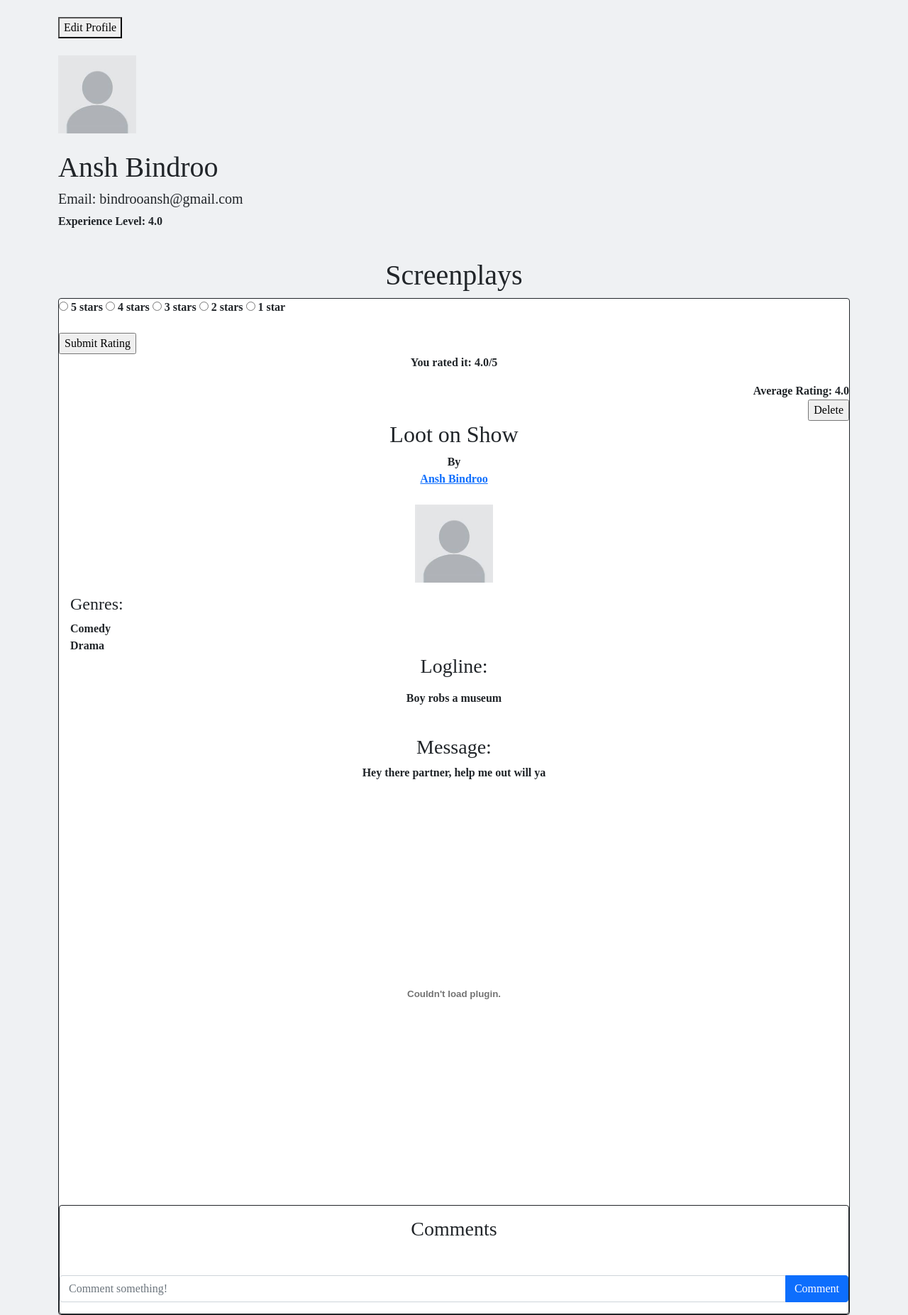
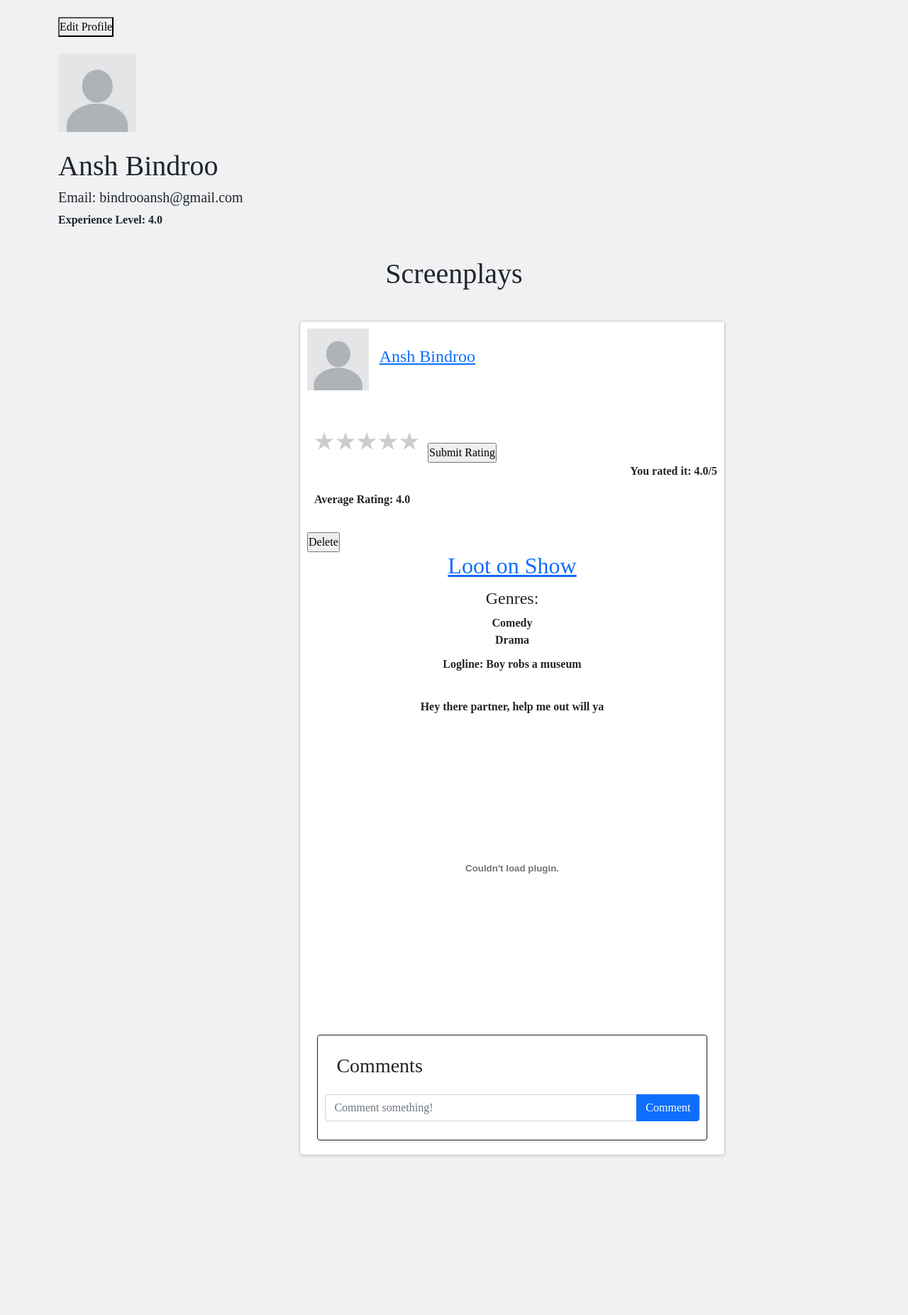
Before and after one commit to Ansh8729/FilmNEA, a Flask app: page /profilepage/1 in a window 1280 px wide. Shown: the part 64-1917 px from the top of the page at 71% size. After the commit the page ends 1694 px from the top, so only its background shows below. Run offline with Flask 3, Linux system fonts and the light colour scheme; a user stored in the database is signed in; some libraries are stand-ins or nearby versions.

Commit message:
added new post template to pp, rating system WIP

```diff
--- a/website/templates/home.html
+++ b/website/templates/home.html
@@ -50,7 +50,7 @@
   .rate > label:hover ~ input:checked ~ label {
       color: #c59b08;
   }
-      </style>
+    </style>
     <style>
         body { background-color: #eff1f3; font-family:futura; font-weight: bold;}
         /* CSS styles for the card */
--- a/website/templates/profilepage.html
+++ b/website/templates/profilepage.html
@@ -7,6 +7,100 @@
     <meta charset="UTF-8">
     <meta name="viewport" content="width=device-width, initial-scale=1.0">
     <title>Profile Page</title>
+    <style>
+        *{
+      margin: 0;
+      padding: 0;
+  }
+  .rate {
+      float: left;
+      height: 46px;
+      padding: 0 10px;
+  }
+  .rate:not(:checked) > input {
+      position:absolute;
+      top:-9999px;
+  }
+  .rate:not(:checked) > label {
+      float:right;
+      width:1em;
+      overflow:hidden;
+      white-space:nowrap;
+      cursor:pointer;
+      font-size:30px;
+      color:#ccc;
+  }
+  .rate:not(:checked) > label:before {
+      content: '★ ';
+  }
+  .rate > input:checked ~ label {
+      color: #ffc700;
+  }
+  .rate:not(:checked) > label:hover,
+  .rate:not(:checked) > label:hover ~ label {
+      color: #deb217;
+  }
+  .rate > input:checked + label:hover,
+  .rate > input:checked + label:hover ~ label,
+  .rate > input:checked ~ label:hover,
+  .rate > input:checked ~ label:hover ~ label,
+  .rate > label:hover ~ input:checked ~ label {
+      color: #c59b08;
+  }
+    </style>
+    <style>
+        body { background-color: #eff1f3; font-family:futura; font-weight: bold;}
+        .card {
+            width: 600px;
+            border: 1px solid #ccc;
+            padding: 10px;
+            margin: 10px;
+            box-shadow: 0 2px 4px rgba(0, 0, 0, 0.1);
+            background-color: #fff;
+            text-align: left;
+            display: flex;
+            flex-direction: column;
+            margin-left: 340px
+        }
+        .profile-pic {
+            width: 15%;
+            height: 15%;
+            margin-bottom: 50px
+        }
+        .user-info {
+            display: flex;
+            align-items: center;
+        }
+        .username {
+            font-weight: bold;
+            text-align: left; /* Align text to the left */
+            margin-left: 15px; /* Add some spacing between the profile pic and username */
+            margin-bottom: 50px;
+        }
+        .logline {
+            margin-top: 10px;
+            text-align: center; /* Align text to the left */
+        }
+        .message {
+            margin-top: 20px;
+            text-align: center; /* Align text to the left */
+        }
+        .genres {
+            margin-top: 5px;
+            text-align: center; /* Align text to the left */
+        }
+        .average-rating {
+            margin-left: 10px;
+        }
+        .delete-button {
+            margin-top: 10px;
+            text-align: center; /* Align text to the center */
+        }
+        .pdf-embed {
+            width: 100%;
+            height: 400px; /* Adjust the height as needed */
+        }
+    </style>
     {% if profileuser.accounttype == 1 %}
         {% if details.backgroundcolour != None %}
         <style>
@@ -53,13 +147,24 @@
             <br>
             <div id="posts" style="text-align:center">
                 <h1>Screenplays</h1>
+                <br>
                 {% if not posts %}
                     <p>This user has not posted any screenplays</p>
                 {% else %}
                 {% for post in posts %}
-                <div class="card border-dark">
+                    <div class="card">
+                        <div class="user-info">
+                            {% if post.writer.user.profilepic %}
+                                <img src="{{ url_for('static', filename='images/'+ post.writer.user.profilepic) }}" width = "110px" height = "110px" alt="Profile picture" class="profile-pic">
+                            {% else %}
+                                <img src="/static/images/default.jpg" alt="Default profile picture" width = "110px" height = "110px" class="profile-pic">
+                            {% endif %}
+                            <a href="/profilepage/{{post.writer.user.id}}" class="username"><h4>{{post.writer.user.username}}</h4></a>
+                        </div>
                         {% if user.accounttype == 1 %}
-                            <form method = "POST" action="/rate2/{{profileuser.id}}/{{post.scriptid}}">
+                                {% if post.writer.user.id == user.id %}
+                                    <div style="text-align:right">
+                                        <form method = "POST" action=/rate2/{{post.writer.user.id}}/{{post.scriptid}}>
                                             <div class="rate" style="text-align:left">
                                                 <input type="radio" id="star5" name="rate" value="5" />
                                                 <label for="star5" title="text">5 stars</label>
@@ -82,29 +187,24 @@
                                                     <p>You rated it: {{like.rating}}/5</p>
                                                 {% endif %}
                                         {% endfor %}
-                        {% endif %}
-                        <div style="text-align: right">
-                            Average Rating: {{post.avgrating}}
-                        </div>
-                        {% if user.id == post.writer.user.id %}
-                        <div style="text-align:right">
-                            <form action = /delete-post/{{post.scriptid}} method="POST">
-                                <input type="submit" value="Delete">
-                            </form>
                                     </div>
                                 {% endif %}
-                        <h2>{{post.title}}</h2>
-                        By<a href="/profilepage/{{post.writer.user.username}}">{{post.writer.user.username}}</a>
+                        {% endif %}
+                        {% if post.avgrating %}
+                            <span class="average-rating">Average Rating: {{post.avgrating}}</span>
                             <br>
-                        <div style="text-align: center;">
-                            {% if post.writer.user.profilepic %}
-                            <img src="{{ url_for('static', filename='images/'+ post.writer.user.profilepic) }}" width = "110px" height = "110px" alt="Profile picture">
+                        {% endif %}
+                        {% if user.id == post.writer.user.id %}
+                            <form action = /delete-post/{{post.scriptid}} method="POST">
+                                <input class="delete-button" type="submit" value="Delete" onclick="return confirm('Are you sure you want to delete this post?')">
+                            </form>
+                        {% endif %}
+                        {% if post.screenplay %}
+                            <a style="text-align: center" href="/script/{{post.scriptid}}" target="_blank"><h2>{{post.title}}</h2></a>
                         {% else %}
-                            <img src="/static/images/default.jpg" alt="Default profile picture" width = "110px" height = "110px">
+                            <div style="text-align: center"><h2>{{post.title}}</h2></div>
                         {% endif %}
-                        </div>
-                        <div class="card-body">
-                            <div style="text-align:left">
+                        <div class="genres">
                             <h4>Genres:</h4>
                             {% for script in scripthas %}
                                     {% if script.scriptid == post.scriptid %}
@@ -112,52 +212,52 @@
                                     {% endif %}
                             {% endfor %}
                         </div>
-                            <h3>Logline:</h3>
-                            <p><div class="card-text">{{post.logline}}</div></p>
-                            <br>
-                            <h3>Message:</h3>
-                            {{post.message}}
-                            <br><br>
+                        <p class="logline">Logline: {{post.logline}}</p>
+                        <p class="message">{{post.message}}</p>
                         {% if post.screenplay %}
-                            <embed style="text-align: center;" src="{{url_for('static', filename='images/'+post.screenplay)}}#toolbar=0" width = "75%" height = "550px">
+                            <embed class="pdf-embed" style="text-align: center;" src="{{url_for('static', filename='images/'+ post.screenplay)}}#toolbar=0" width = "100%" height = "550px%">
                         {% else %}
                             <h2>Screenplay not available</h2>
                         {% endif %}
-                        </div>
-                        <div class="card border-dark">
+                        <br>
                         {% if user.accounttype == 1 %}
+                            <div class="card border-dark" style="width:550px; margin-left: 2.5% ;">
                                 <div class="card-body">
                                 <h3>Comments</h3>
                                 {% for comment in comments %}
                                     {% if comment.scriptid == post.scriptid %}
                                         <div style="text-align:left">
-                                            <b><a href="/profilepage/{{comment.writer.user.username}}">{{comment.writer.user.username}}</a></b>:
+                                            <b><a href="/profilepage/{{comment.writer.user.id}}">{{comment.writer.user.username}}</a></b>:
+                                            {% if comment.writer.user.id == user.id %}
                                                 {{comment.comment}}
+                                                <form method="POST" action="/delete-comment/{{ comment.commentid }}"><button type="submit" name="Delete">Delete</button></form>
+                                            {% else %}
+                                                {{comment.comment}}
+                                            {% endif %}
                                         </div>
                                     {% endif %}
                                 {% endfor %}
                                 </div>
-                                <br>
                                 <form class="input-group mb-3"method="POST" action="/create-comment/{{post.scriptid}}">
                                     <input type="text" id="text" name="text" class="form-control" placeholder="Comment something!"/>
                                     <button type="submit" class="btn btn-primary">Comment</button>
                                 </form>
+                            </div>
                             {% else %}
                             <div class="text-align:left">
-                                    <form method="POST" name="response" action="/response2/{{post.scriptid}}">
+                                <form method="POST" name="response" action="/response/{{post.scriptid}}">
                                     <input type="text" name="response" id="response" class="form-control">
                                     <label for="response">Send Response</label>
                                     <input type="submit">
                                 </form>
                             </div>
                             <div class="text-align:right">
-                                    <form method="POST" action="/response2/{{post.scriptid}}" name="request">
+                                <form method="POST" action="/response/{{post.scriptid}}" name="request">
                                     <label for="request">Request Full Access</label>
-                                        <input name="request" type="submit">
+                                    <input name="request" type="submit" onclick="return confirm('Are you sure you want to request for this screenplay?')">
                                 </form>
                             </div>
                             {% endif %}
-                        </div>
                     </div>
                 {% endfor %}
                 {% endif %}
--- a/website/views.py
+++ b/website/views.py
@@ -266,7 +266,7 @@ def script(scriptid):
 @views.route("/rate/<scriptid>", methods=['POST'])
 @login_required
 def rate(scriptid):
-    rating = flask.request.form.get("star-input")
+    rating = flask.request.form.get("rate")
     writer = Screenwriters.query.filter_by(userid = current_user.id).first()
     script = Screenplays.query.filter_by(scriptid=scriptid).first()
     like_exists = LikedScreenplays.query.filter(LikedScreenplays.writerid == writer.writerid, LikedScreenplays.scriptid==scriptid).first()
@@ -300,7 +300,7 @@ def rate2(scriptid, userid):
         flask.flash("Rating submitted!")
     else:
         flask.flash("You've already rated this screenplay!", category="error")
-        return flask.redirect(flask.url_for(f'views.profilepage/{current_user.id}'))
+        return flask.redirect(flask.url_for("views.profilepage", userid = script.writer.user.id))
     ratings = LikedScreenplays.query.filter_by(scriptid = scriptid)
     total = 0
     for i in ratings:
@@ -308,7 +308,7 @@ def rate2(scriptid, userid):
     script = Screenplays.query.filter_by(scriptid=scriptid).first()
     script.avgrating = total/ratings.count()
     db.session.commit()
-    return flask.redirect(flask.url_for(f'views.profilepage/{userid}'))
+    return flask.redirect(flask.url_for("views.profilepage", userid = script.writer.user.id))
 
 @views.route("/create-comment/<scriptid>", methods=['POST'])
 @login_required
@@ -735,6 +735,13 @@ def filter2():
 @login_required
 def comp(compid):
     comp = Competitions.query.filter_by(compid = compid).first()
+    writer = Screenwriters.query.filter_by(userid=current_user.id).first()
+    notifs = Notifications.query.filter_by(writerid = writer.writerid)
+    submitted = None
+    for notif in notifs:
+        if notif.compid == compid and submission:
+            submitted = True
+            break
     if flask.request.method == "POST":
         submission = flask.request.files["submissions"]
         scriptname = secure_filename(submission.filename)
@@ -746,7 +753,7 @@ def comp(compid):
         db.session.commit()
         flask.flash("Submission sent!")
         return flask.redirect(flask.url_for("views.competitions"))
-    return flask.render_template("comp_full.html",user=current_user, comp=comp)
+    return flask.render_template("comp_full.html",user=current_user, comp=comp, submitted=submitted)
 
 @views.route('/submit/<compid>', methods=['GET', 'POST'])
 @login_required
```
Also changed, not shown: website/templates/comp_full.html (+10 -5 lines), instance/database.db. Lines whose indentation alone changed are shown as unchanged.
